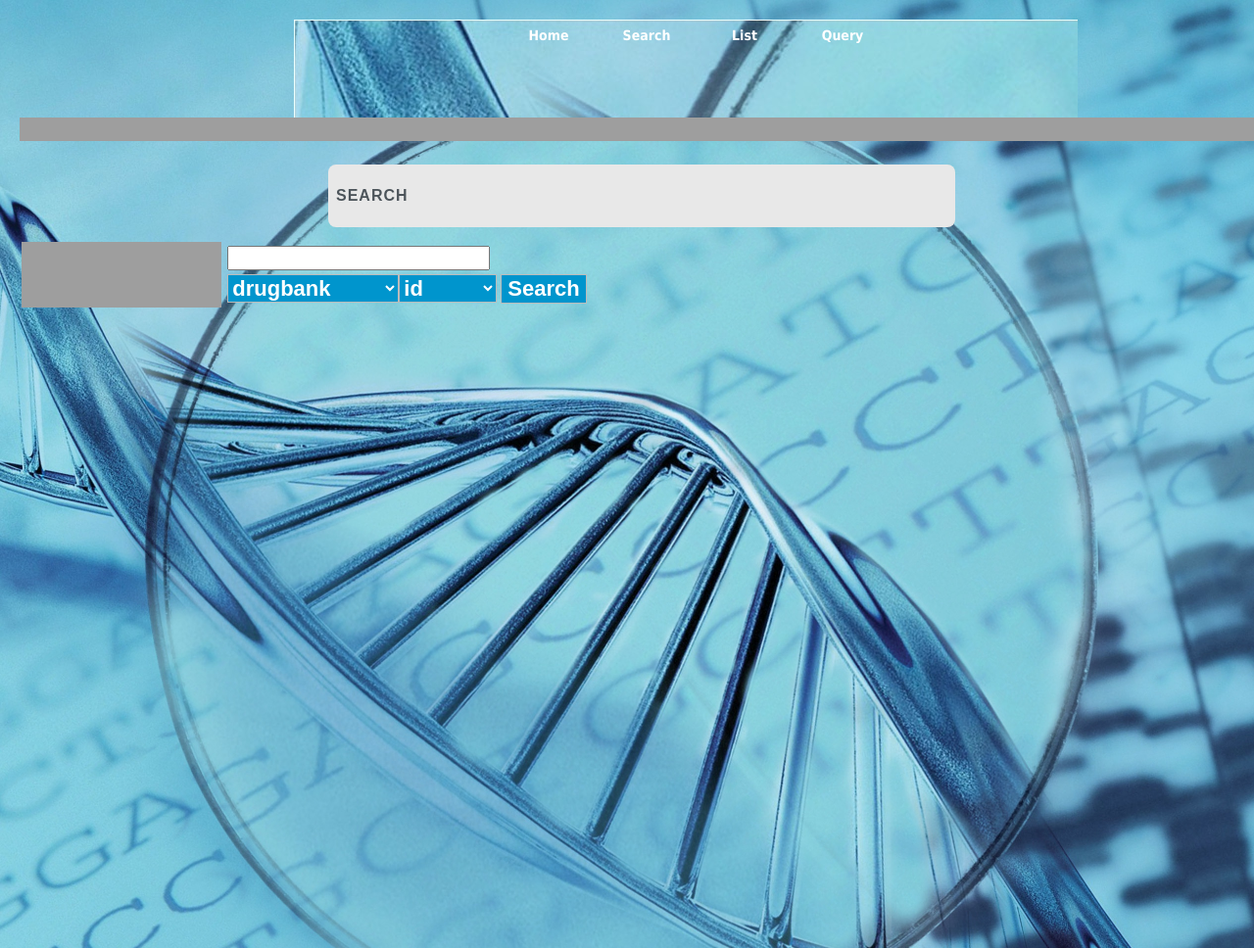
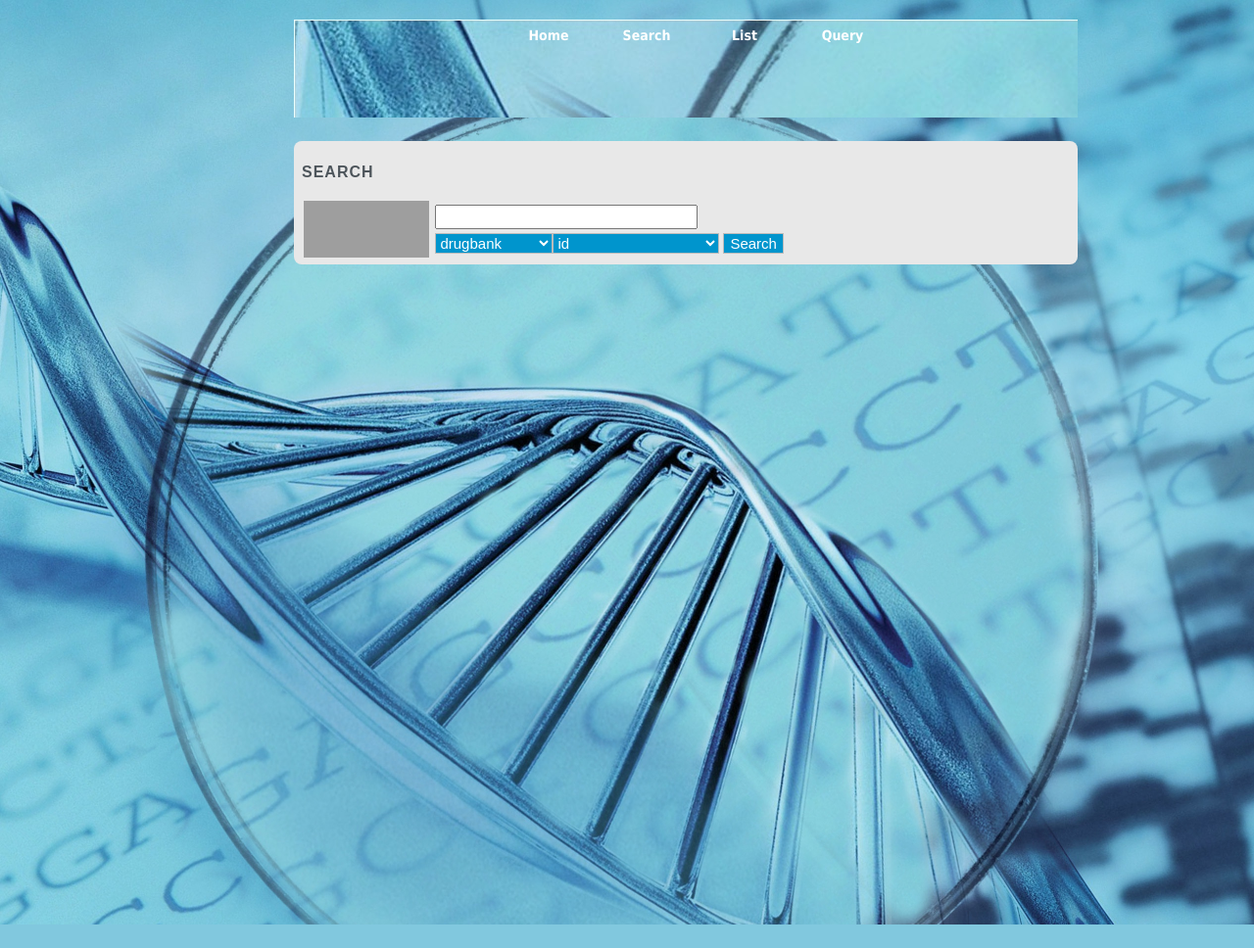
Before and after one commit to FrancescoBorzi/gsfgd, a PHP site: page /HTML/search.php in a window 1280 px wide. Shown: the whole page at 98% size. After the commit the page ends 944 px from the top, so only its background shows below. Run offline with PHP 8.4, Linux system fonts and the light colour scheme; data that the repository does not hold is empty; grey boxes are pictures that could not be loaded.

Commit message:
SEARCH: pulsanti modificati .

```diff
--- a/HTML/css/styles.css
+++ b/HTML/css/styles.css
@@ -305,7 +305,7 @@ div.boxtesto_list{
 /* Search */
 #word, #go, #tabs, #fields {
 	color:white;
-    font: bold 22px Arial, Helvetica, sans-serif;
+        font:  15px Arial, Helvetica, sans-serif;
 	border: solid 1px #bbbbbb;
 	background: #0095cd;
 	-webkit-border-radius:2em 0;
--- a/HTML/search.php
+++ b/HTML/search.php
@@ -13,14 +13,12 @@
             <!-- header begins -->
             <?php include "header.php"; ?>
             <!-- header ends -->
-            <div id="bar"></div>
-            <!-- content begins -->
+
                 <div id="content">
-                    <div id="home-descr" align="center">
-                        <H2 align="center"><b><br />SEARCH<br /><br /></b></H2>
-                    </div>
+                    <div style=" width: 800px;height: 200px;margin-left:280px;" id="home-descr" align="center" >
+                        <H2  align="center"><b><br />SEARCH<br /><br /></b>
                 <!-- Tabella contenente le due colonne principali -->
-                <table width="65%" border="0px" style="vertical-align:text-top">
+                <table >
                     <tr>
                         <!-- BEING LEFT-->
                         <td id="table-left">
@@ -83,7 +81,7 @@
 
                            $flag2=0;
 
-                            echo"<select id=\"fields\" name=\"fields\" onchange='submit();'>";
+                            echo"<select style=\"width:170px;\" id=\"fields\" name=\"fields\" onchange='submit();'>";
                             while ($linea = mysql_fetch_assoc($risultato)) {
                                 if ($field == $linea['Field']) {
                                     echo"<option selected='selected'>" . $linea['Field'] . "</option>";
@@ -120,6 +118,7 @@
 
                             ?>
                       <script language="javascript">
+
                       $(function() {
 
                           <!--
@@ -146,10 +145,12 @@
                       });
 
                     </script>
-                   </td> </tr> <!-- HO MODIFICATO da qui!!-->
-                   </table> <table>
+                   </td> </tr>
+                   </table>
+                        </H2>
+                    </div>
+                <table>
                       <tr><td>
-                              <!-- A QUI !-->
                          <?
                             //ESECUZIONE QUERY
                             if (isset($_POST["go"])) {
```
